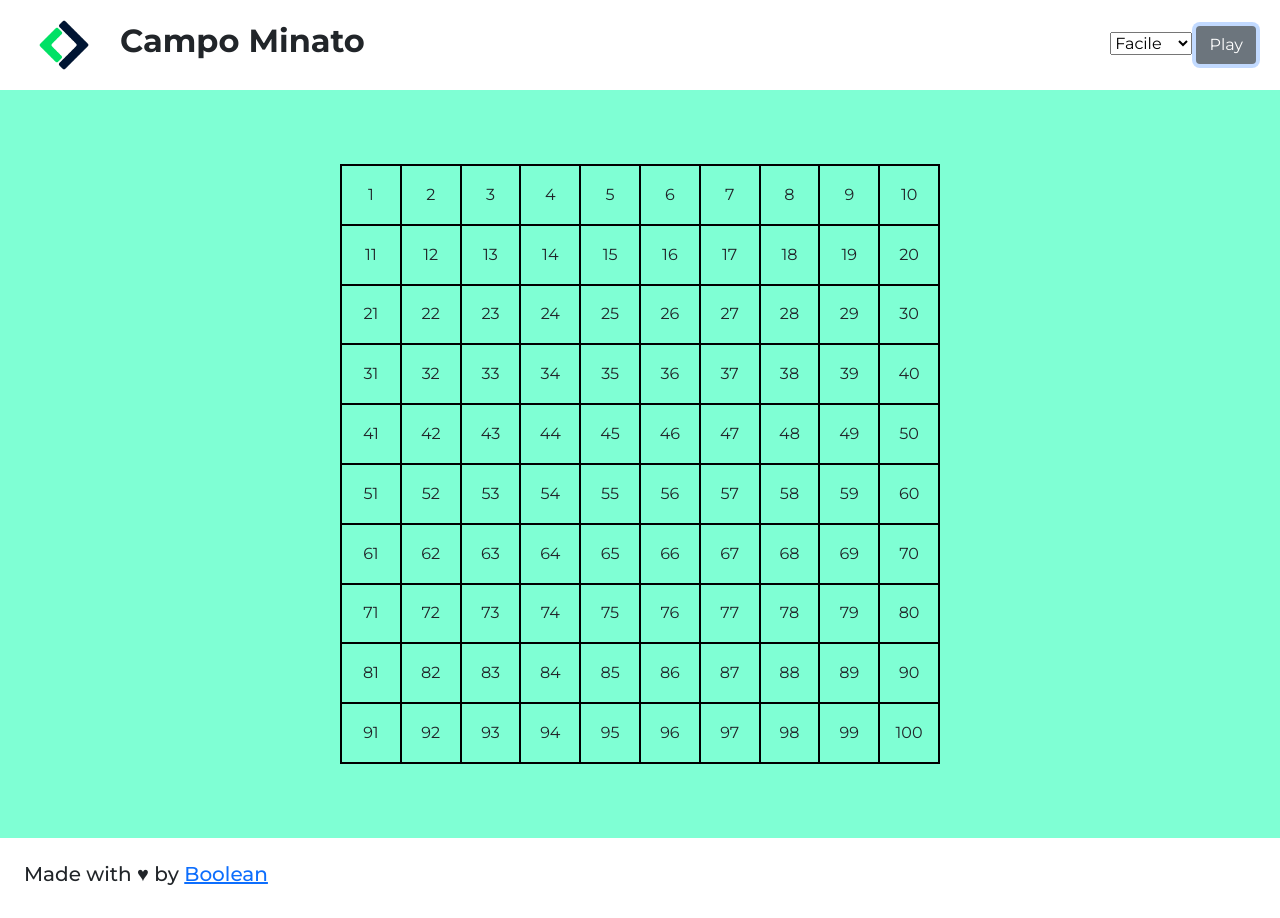
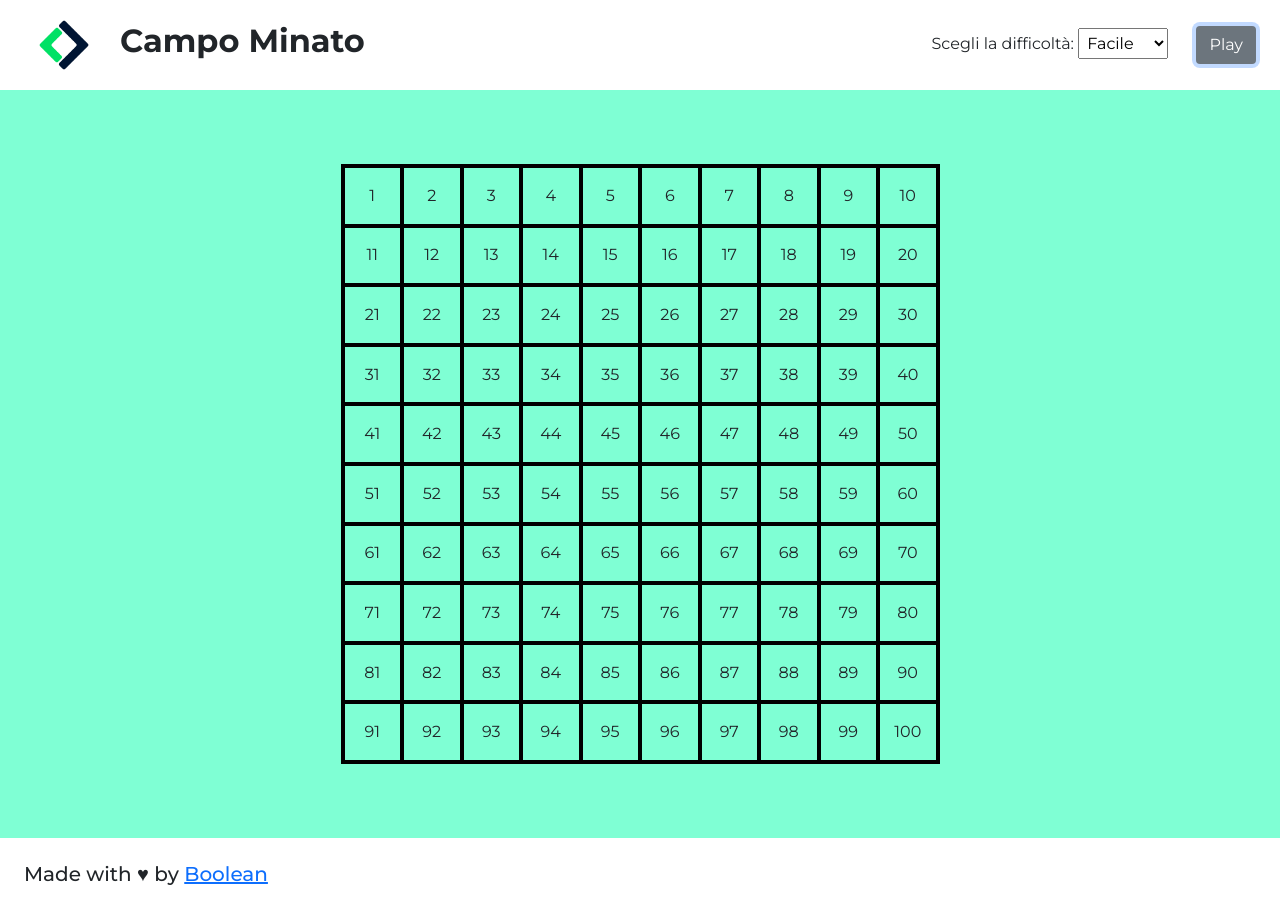
Before and after one commit to Gabrieleabu23/js-campominato-grid, a plain HTML site: page bonus/index.html in a window 1280 px wide. Both pictures are taken after a click on the button "Play". Drawn offline with nearby package versions, Linux system fonts and the light colour scheme.

Commit message:
add : label and adjust p, margin and style.css

```diff
--- a/bonus/css/style.css
+++ b/bonus/css/style.css
@@ -4,26 +4,40 @@
     margin: 0;
     font-family: 'Montserrat', sans-serif;
 }
-
+.grid,
+.square,
+.square_medio,
+.square_difficile{
+    border: 2px solid black
+}
 .grid{
     margin: 50px auto;
-    width: 600px;
+    width: 599px;
     height: 600px;
-    border: 1px solid black;
     display: flex;
     flex-wrap: wrap;
 }
-.square{
+.square,
+.square_medio,
+.square_difficile{
     width: calc(100%/10);
     height: calc(100%/10);
     display: flex;
     align-items: center;
     justify-content: center;
-    border: 1px solid black;
+}
+.square_medio{
+    width: calc(100%/9);
+    height: calc(100%/9);
+}
+.square_difficile{
+    width: calc(100%/7);
+    height: calc(100%/7);
 }
 #main_container{
     background-color: #7fffd4;
 }
 .clicked{
     background-color: aqua;
+    cursor: crosshair;
 }
--- a/bonus/index.html
+++ b/bonus/index.html
@@ -20,7 +20,8 @@
                   <h1 class="fw-bold fs-2">Campo Minato</h1>
             </div>
             <div>
-                <select  id="opzioni_difficolta">
+                <label >Scegli la difficolt&agrave;: </label>
+                <select  id="opzioni_difficolta" class="me-4 p-1">
                     <option value="0">Facile</option>
                     <option value="1">Media</option>
                     <option value="2">Difficile</option>
@@ -31,8 +32,6 @@
     </header>
     <main>
         <div class="container-fluid " id="main_container">
-
-
         </div>
     </main>
     <footer class="py-4 mx-4 position-fixed bottom-0 left-0">
```
